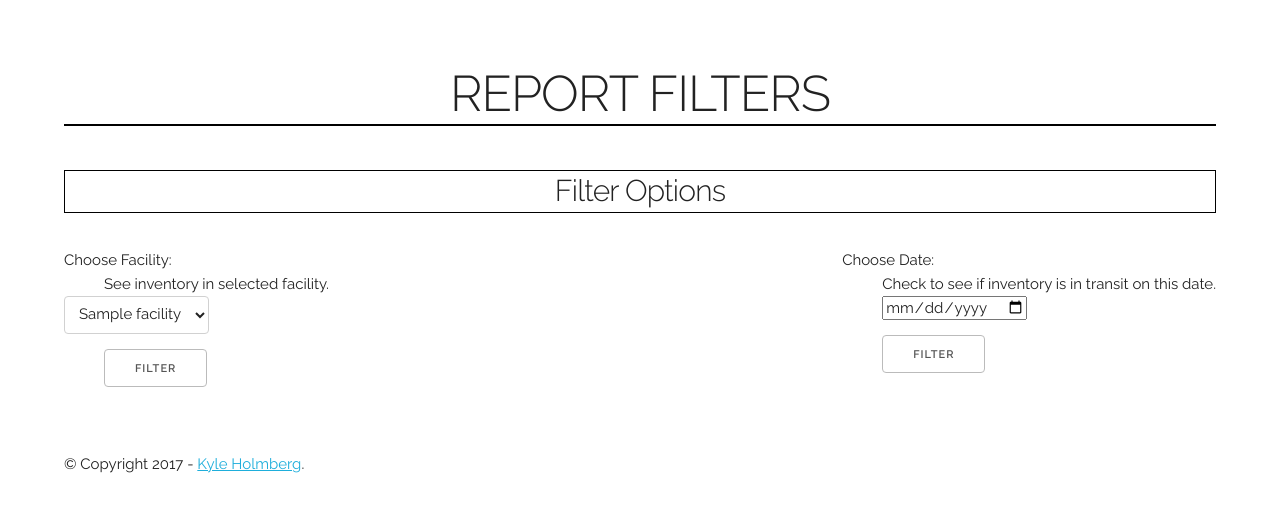
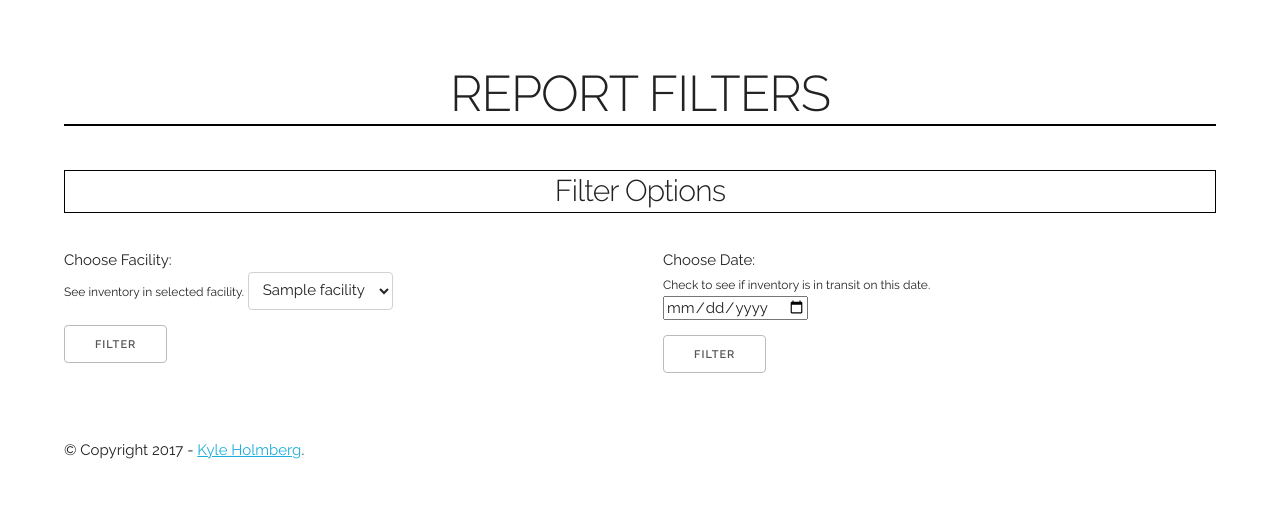
Before and after one commit to kylemh/LOST, a Flask app: page /report_filter in a window 1280 px wide. Shown: the top 512 px of the page. Run offline with Flask 2, Linux system fonts and the light colour scheme; the visitor is signed in with stand-in values (Sample User, id 1); a database or web service that is not in the repository returns one stand-in record (values such as "Sample title"); some libraries are stand-ins or nearby versions.

Commit message:
Finish stylings of filter page

```diff
--- a/src/templates/report_filter.html
+++ b/src/templates/report_filter.html
@@ -15,26 +15,28 @@
 		<h1>Report Filters</h1>
 		<br>
 		<h4>Filter Options</h4>
-		<form action="{{ url_for('report_filter') }}" method="post" id="facility_inventory">
+		<div class="row">
+			<form action="{{ url_for('report_filter') }}" method="post" id="facility_inventory" class="six columns">
 				<dl>
 					<dt>Choose Facility:</dt>
-				<dd>See inventory in selected facility.</dd>
+					<small>See inventory in selected facility.</small>
 					<select name="facility">
 					{% for fac in facilities_list %}
 						<option value="{{ fac }}" SELECTED>{{ fac }}</option>
 					{% endfor %}
 					</select>
-				<dd><input type="submit" value="Filter"></dd>
+					<dt><input type="submit" value="Filter"></dt>
 				</dl>
 			</form>
 
-		<form action="{{ url_for('report_filter') }}" method="post" id="moving_inventory">
+			<form action="{{ url_for('report_filter') }}" method="post" id="moving_inventory" placeholder="MM/DD/YYYY" class="six columns">
 				<dl>
 					<dt>Choose Date:</dt>
-				<dd>Check to see if inventory is in transit on this date.</dd>
-				<dd><input type="date" name="in_transit"></dd>
-				<dd><input type="submit" value="Filter"></dd>
+					<small>Check to see if inventory is in transit on this date.</small>
+					<dt><input type="date" name="in_transit"></dt>
+					<dt><input type="submit" value="Filter"></dt>
 				</dl>
 			</form>
+		</div>
 	{% endif %}
 {% endblock %}
```
Lines whose indentation alone changed are shown as unchanged.
